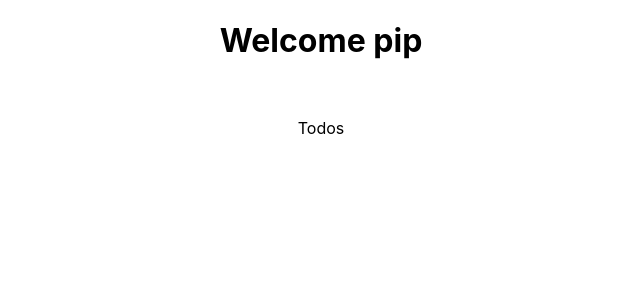
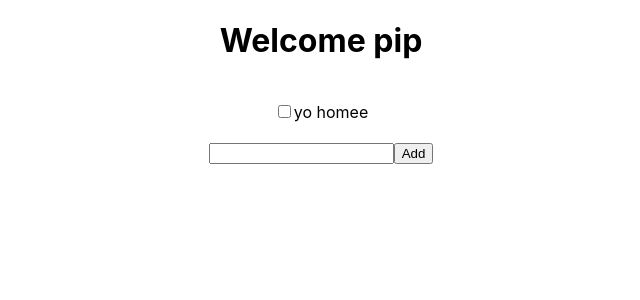
Before and after one commit to kingluddite/bank-app, a React (Create React App) app in the folder frontend/: page / in a window 1280 px wide. Shown: the top 300 px of the page, without its empty margins (319-959 px from the left). Built offline with nearby package versions, Linux system fonts and the light colour scheme.

Commit message:
make todo work with tmp data

```diff
--- a/frontend/src/components/Todos.js
+++ b/frontend/src/components/Todos.js
@@ -1,9 +1,24 @@
 import React, { useState } from 'react';
 
 function Todos() {
+  const [todos, setTods] = useState([
+    {
+      id: 1,
+      text: 'yo homee',
+    },
+  ]);
+
   return (
     <div>
-      <p>Todos</p>
+      {todos.map((todo) => (
+        <div key={todo.id}>
+          <input id="chkbx-task" type="checkbox" />
+          <label htmlFor="chkbx-task">{todo.text}</label>
+        </div>
+      ))}
+      <br />
+      <input type="text" />
+      <button>Add</button>
     </div>
   );
 }
```
Also changed, not shown: 1 other file (tests, documents, lock files or other folders).
